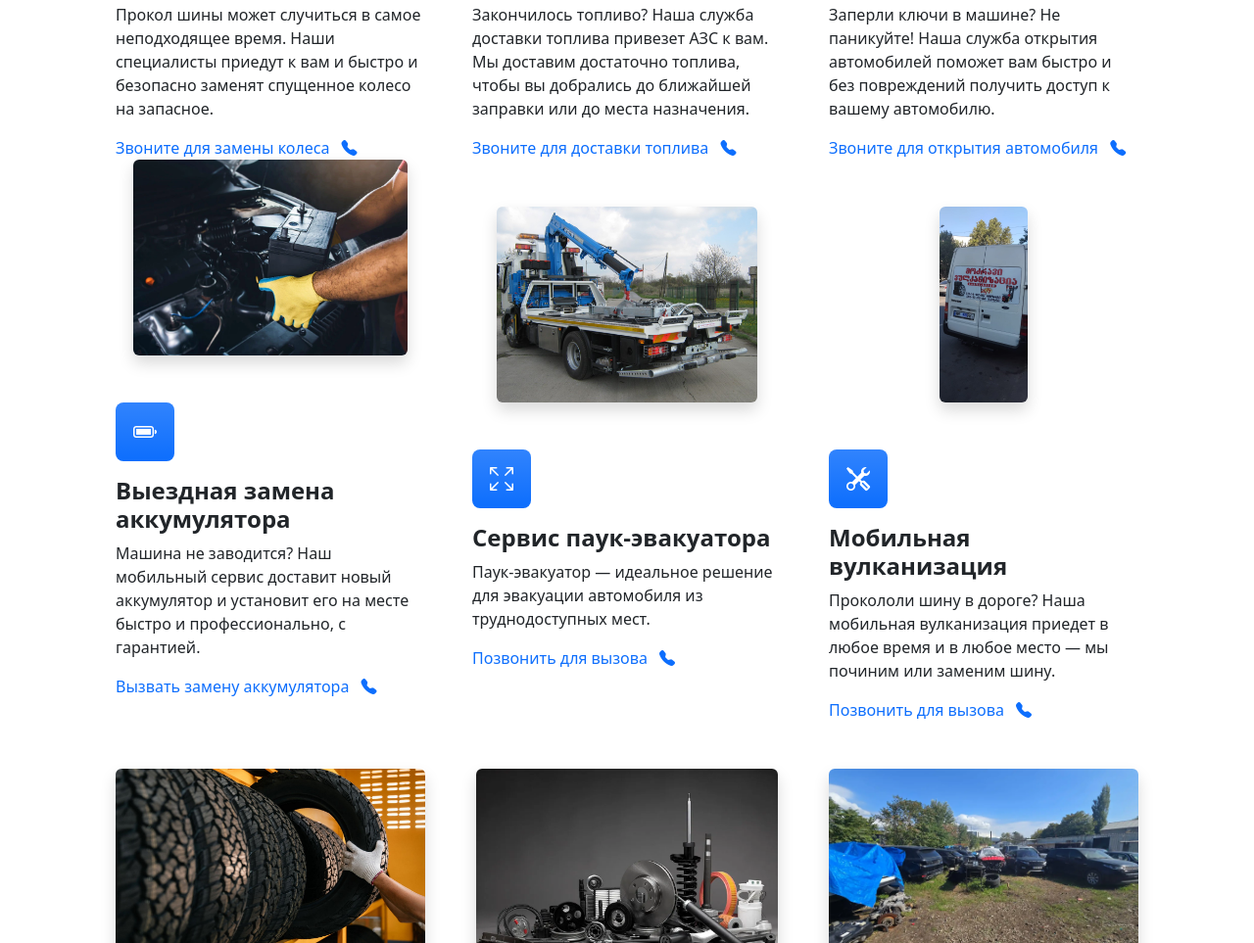
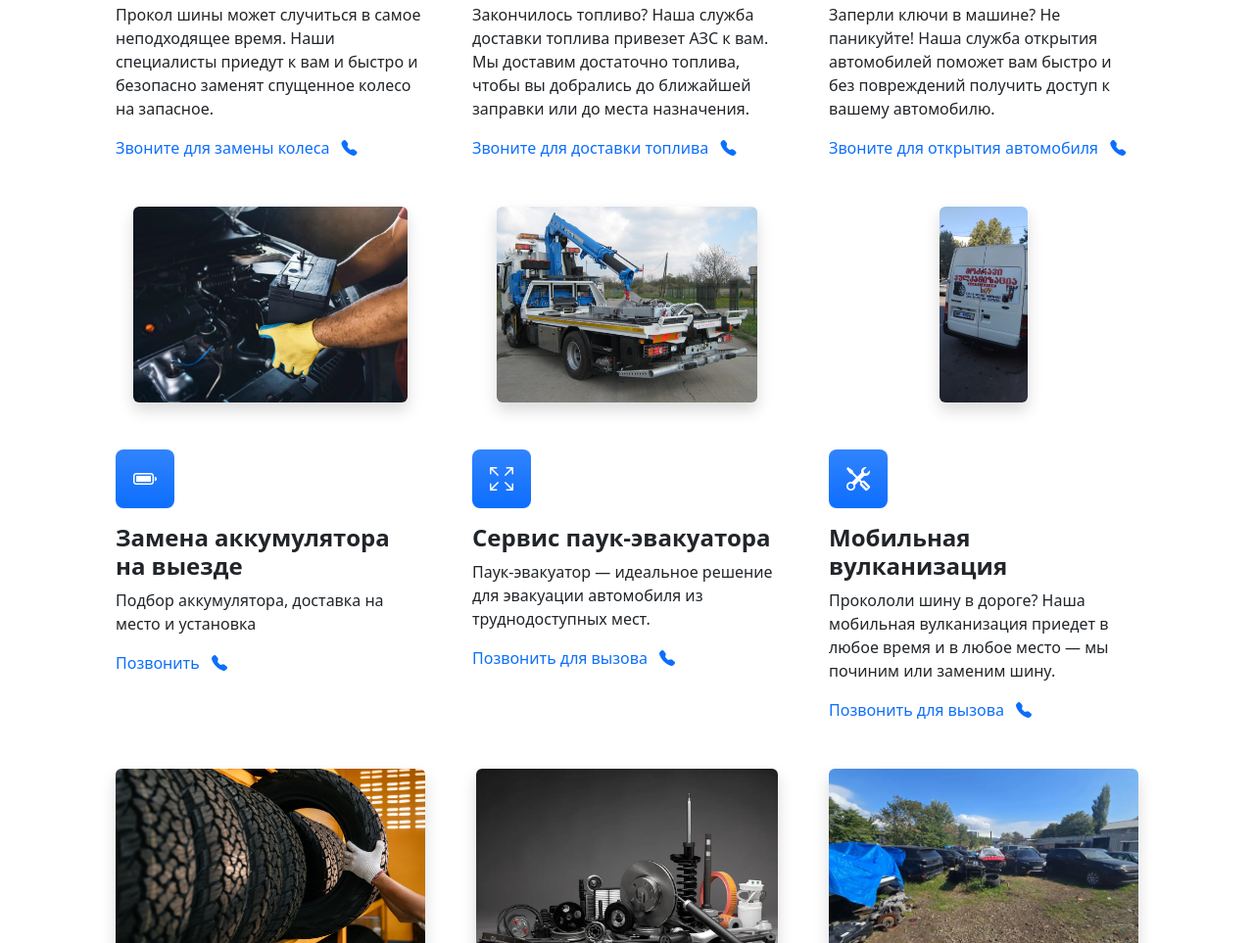
Before and after one commit to bagratgiorgadze2019/towing.github.io, a plain HTML site: page index-ru.html in a window 1280 px wide. Shown: the part 1669-2632 px from the top of the page at 98% size. Drawn offline with nearby package versions, Linux system fonts and the light colour scheme.

Commit message:
Update index-ru.html

```diff
--- a/index-ru.html
+++ b/index-ru.html
@@ -176,7 +176,7 @@
                             <i class="bi bi-telephone-fill ms-2"></i>
                         </a>
                     </div>
-                    <div class="col-lg-4">
+                    <div class="col-lg-4 mt-5 mb-lg-0">
                         <div class="text-center mb-4">
                             <picture>
                                 <source srcset="assets/battery-replacement.webp" type="image/webp">
@@ -186,10 +186,10 @@
                         <div class="feature bg-primary bg-gradient text-white rounded-3 mb-3">
                             <i class="bi bi-battery-full"></i>
                         </div>
-                        <h2 class="h4 fw-bolder">Выездная замена аккумулятора</h2>
-                        <p>Машина не заводится? Наш мобильный сервис доставит новый аккумулятор и установит его на месте быстро и профессионально, с гарантией.</p>
+                        <h2 class="h4 fw-bolder">Замена аккумулятора на выезде</h2>
+                        <p>Подбор аккумулятора, доставка на место и установка</p>
                         <a class="text-decoration-none" href="tel:+995514908090">
-                            Вызвать замену аккумулятора
+                            Позвонить
                             <i class="bi bi-telephone-fill ms-2"></i>
                         </a>
                     </div>
```
